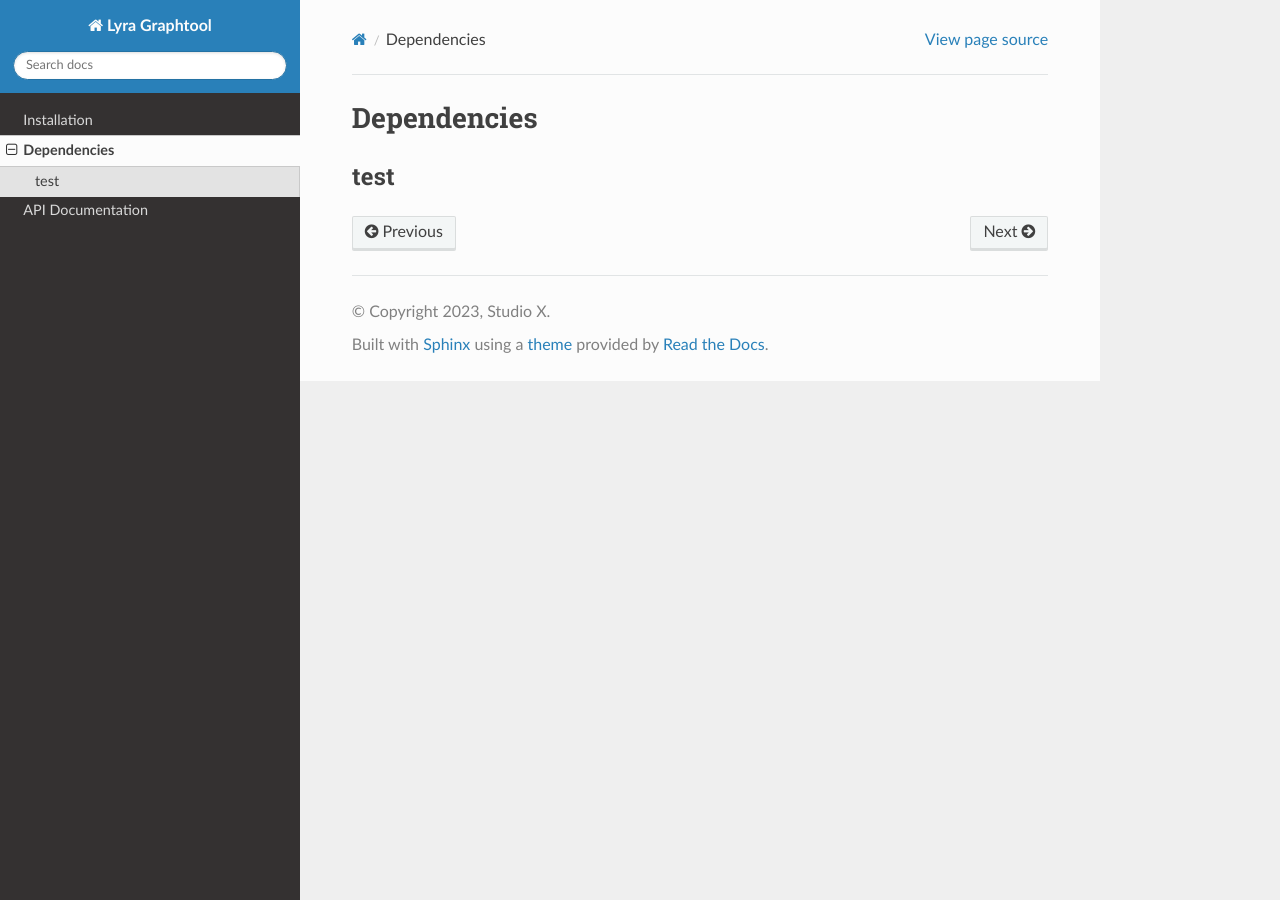
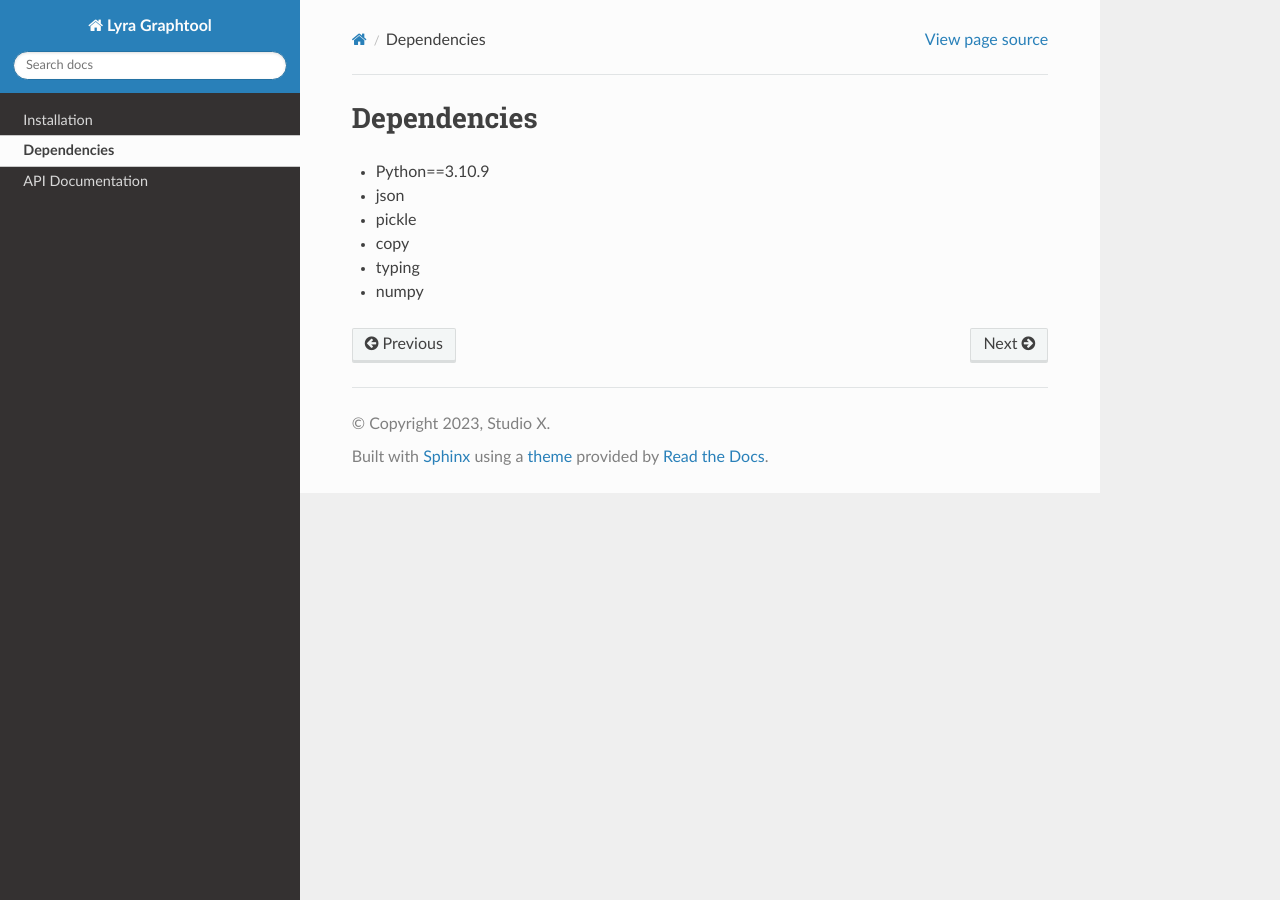
Before and after one commit to thinkonward/lyra_graphtool, a Sphinx documentation site: the page built from docs/depend.rst, in a window 1280 px wide. Built offline with Sphinx 7.4.7 and the Read the Docs theme 2.0.0, drawn with Linux system fonts in a browser that asks for light colours.

Commit message:
Update depend.rst

```diff
--- a/docs/depend.rst
+++ b/docs/depend.rst
@@ -1,5 +1,9 @@
 Dependencies
 ============
 
-test
-----
+* Python==3.10.9
+* json
+* pickle
+* copy
+* typing
+* numpy
```
